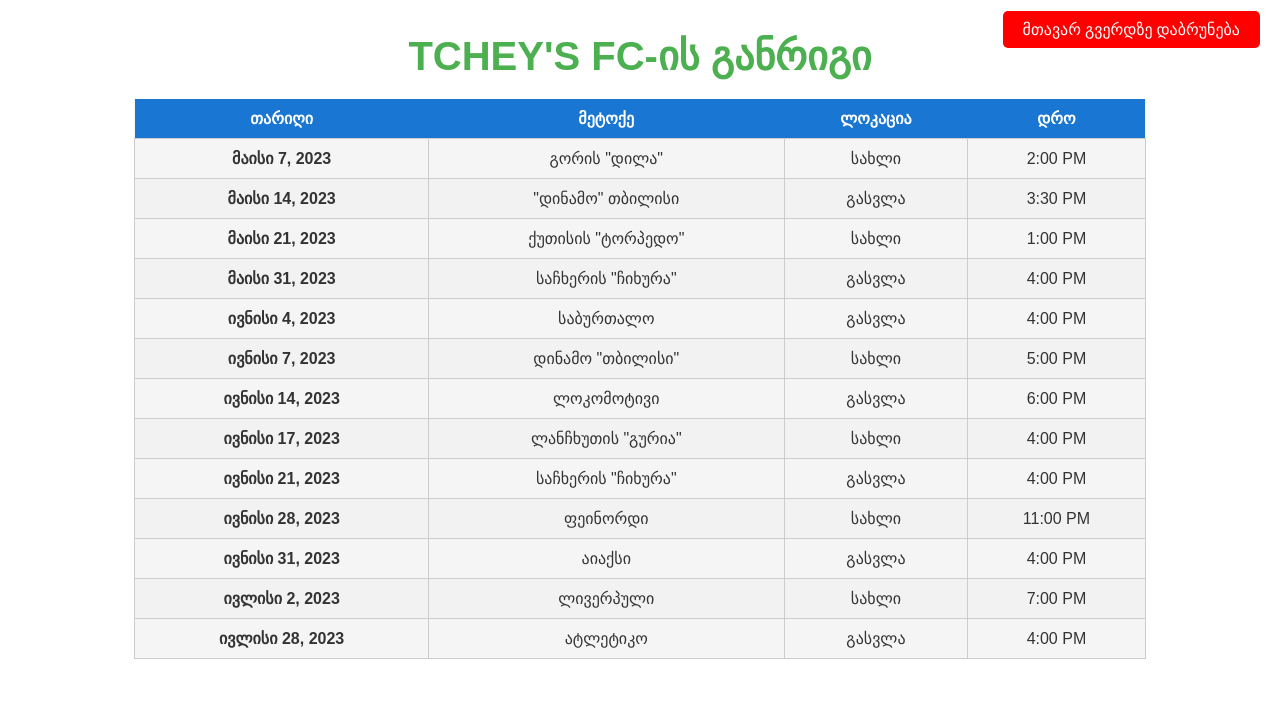
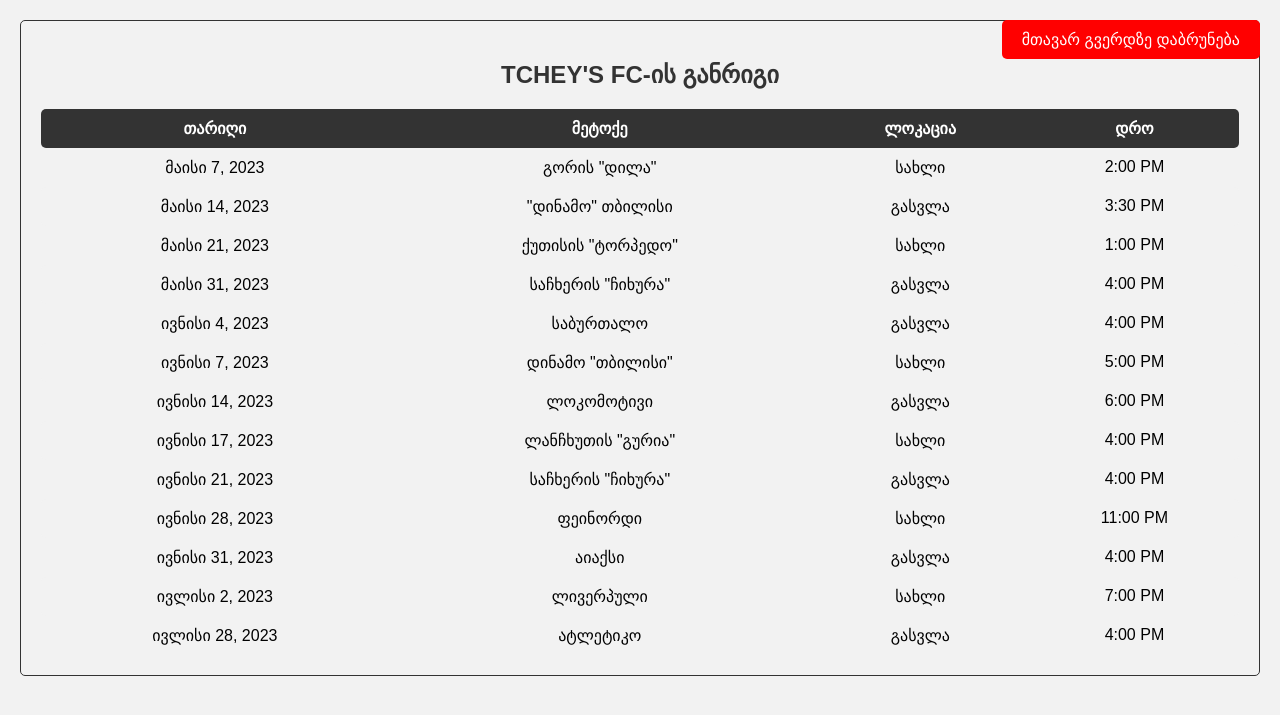
Before and after one commit to CHEY134/TCHEY_FC, a PHP site: page /shedule.html in a window 1280 px wide. Shown: the top 715 px of the page. Run offline with PHP 8.4, Linux system fonts and the light colour scheme.

Commit message:
Add files via upload

```diff
--- a/contact.html
+++ b/contact.html
@@ -8,7 +8,7 @@
  </head>
  <body>
   <div class="button-container">
-    <a href="mainpage.html" class="button">მთავარ გვერდზე დაბრუნება</a>
+    <a href="index.html" class="button">მთავარ გვერდზე დაბრუნება</a>
   </div>
     <main>
         <h2>საკონტაქტო ინფორმაცია</h2>
--- a/history.html
+++ b/history.html
@@ -9,7 +9,7 @@
 <main>
     <body>
         <div class="button-container">
-            <a href="mainpage.html" class="button">მთავარ გვერდზე დაბრუნება</a>
+            <a href="index.html" class="button">მთავარ გვერდზე დაბრუნება</a>
           </div>
 
     <h2>დასაწყისი</h2>
--- a/login.html
+++ b/login.html
@@ -3,9 +3,10 @@
     <head>
         <title>შესვლა</title>
         <link rel="stylesheet" href="login.css">
+        <link rel="icon" href="https://img.freepik.com/free-vector/hand-drawn-flat-design-football-logo-template_23-2149373252.jpg">
     </head>
     <body>
-        <div class="login-window">
+        <div class="login-window" id="qwq">
             <form>
               <label for="username">მომხმარებელი:</label>
               <input type="text" id="username" name="username">
--- a/shedule.css
+++ b/shedule.css
@@ -1,64 +1,70 @@
-:root {
-    --primary-color: #4caf50;
-    --secondary-color: #1976d2;
-    --background-color: #f5f5f5;
-    --text-color: #333;
+body {
+  font-family: Arial, sans-serif;
+  background-color: #f2f2f2;
+  margin: 0;
+  padding: 20px;
 }
-
-  .schedule {
-    font-family: Arial, sans-serif;
-    width: 80%;
-    margin: 0 auto;
+h2 {
+  color: #333;
   text-align: center;
 }
-
-  h2 {
-    font-size: 2.5em;
-    font-weight: bold;
-    margin-bottom: 20px;
-    color: var(--primary-color);
-  }
-
 table {
   width: 100%;
   border-collapse: collapse;
-    margin: 0 auto;
-    margin-bottom: 20px;
-    background-color: var(--background-color);
+  margin-top: 20px;
 }
-
-  thead th {
-    background-color: var(--secondary-color);
+th, td {
+  padding: 10px;
+  text-align: center;
+}
+th {
+  background-color: #333;
   color: #fff;
-    font-weight: bold;
-    text-transform: uppercase;
-    padding: 10px;
 }
-
-  tbody td {
-    border: 1px solid #ccc;
-    padding: 10px;
-    color: var(--text-color);
+th:first-child, td:first-child {
+  border-top-left-radius: 5px;
+  border-bottom-left-radius: 5px;
 }
-
-  tbody td:first-child {
-    font-weight: bold;
+th:last-child, td:last-child {
+  border-top-right-radius: 5px;
+  border-bottom-right-radius: 5px;
 }
-
-  tbody tr:nth-child(even) {
+tr:nth-child(even) {
   background-color: #f2f2f2;
 }
-
-  .schedule:hover h2 {
-    font-size: 3em;
+tr:hover {
+  background-color: #ddd;
 }
-
+.button-container {
+  text-align: center;
+  margin-bottom: 20px;
+}
+.button {
+  display: inline-block;
+  padding: 10px 20px;
+  background-color: #333;
+  color: #fff;
+  text-decoration: none;
+  border-radius: 5px;
+}
+.button:hover {
+  background-color: #555;
+}
+.schedule {
+  border: 1px solid #333;
+  border-radius: 5px;
+  padding: 20px;
+}
+@media (max-width: 768px) {
+  table {
+    font-size: 12px;
+  }
+}
   .button-container {
     position: fixed;
     top: 20px;
     right: 20px;
   }
-
   .button {
     background-color: red;
     color: #FFFFFF;
@@ -70,7 +76,6 @@
     text-decoration: none;
     transition: transform 0.2s ease-out;
   }
-
   .button:hover {
     transform: scale(1.1);
     background-color: #FF5733;
--- a/shedule.html
+++ b/shedule.html
@@ -9,7 +9,7 @@
     <body>
 
       <div class="button-container">
-        <a href="mainpage.html" class="button">მთავარ გვერდზე დაბრუნება</a>
+        <a href="index.html" class="button">მთავარ გვერდზე დაბრუნება</a>
       </div>
         <div class="schedule">
             <h2>TCHEY'S FC-ის განრიგი</h2>
--- a/trophies.html
+++ b/trophies.html
@@ -8,7 +8,7 @@
   </head>
   <body>
     <div class="button-container">
-      <a href="mainpage.html" class="button">მთავარ გვერდზე დაბრუნება</a>
+      <a href="index.html" class="button">მთავარ გვერდზე დაბრუნება</a>
     </div>
     <header>
       <h1>Tchey's FC-ის ტიტულები</h1>
```
Also changed, not shown: index.css (+13 -18 lines), index.html (+13 -12 lines), squad.css (+55 -35 lines), squad.html (+21 -17 lines). Lines whose indentation alone changed are shown as unchanged.
